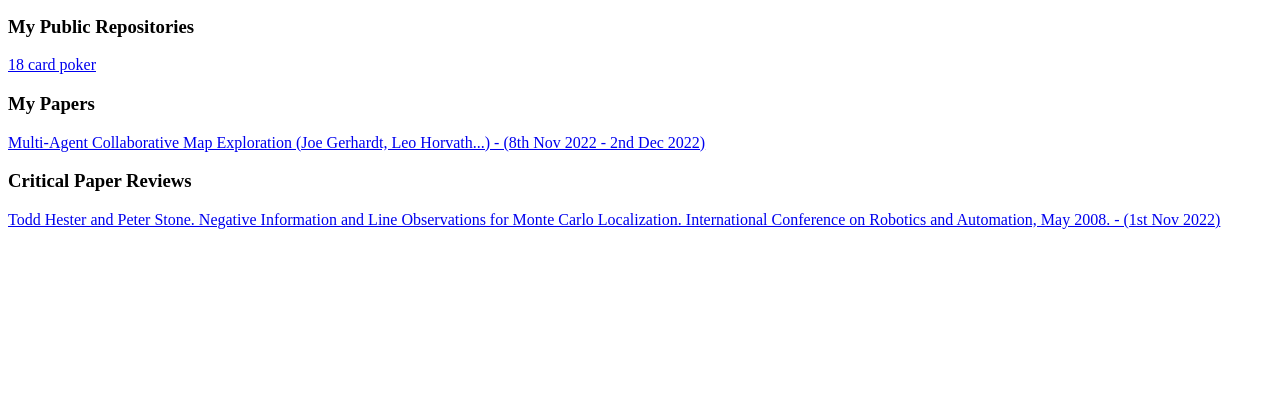
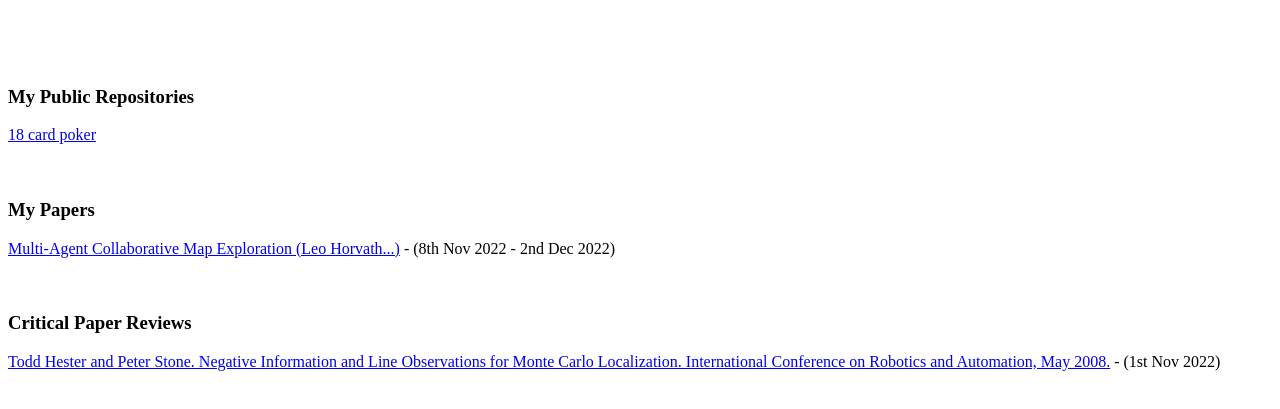
Before and after one commit to joegerhardt/joegerhardt.github.io, a plain HTML site: page index.html in a window 1280 px wide. Shown: the part 101-510 px from the top of the page. Drawn offline with Linux system fonts and the light colour scheme.

Commit message:
Update index.html

```diff
--- a/index.html
+++ b/index.html
@@ -9,22 +9,28 @@
         This is a portfolio of my work
     </p>
 
+    <br><br><br>
+
     <h3>
         My Public Repositories
     </h3>
 
     <a href="https://github.com/joegerhardt/18-card-poker" target="_blank">18 card poker</a>
 
+    <br><br><br>
+
     <h3>
         My Papers
     </h3>
 
-    <a href="./files/group_project.pdf">Multi-Agent Collaborative Map Exploration (Joe Gerhardt, Leo Horvath...) - (8th Nov 2022 - 2nd Dec 2022)</a>
+    <a href="./files/group_project.pdf" target="_blank">Multi-Agent Collaborative Map Exploration (Leo Horvath...)</a> - (8th Nov 2022 - 2nd Dec 2022)
+
+    <br><br><br>
 
     <h3>
         Critical Paper Reviews
     </h3>
 
-    <a href="./files/critical_report_1.pdf">Todd Hester and Peter Stone. Negative Information and Line Observations for Monte Carlo Localization. International Conference on Robotics and Automation, May 2008. - (1st Nov 2022)</a>
+    <a href="./files/critical_report_1.pdf" target="_blank">Todd Hester and Peter Stone. Negative Information and Line Observations for Monte Carlo Localization. International Conference on Robotics and Automation, May 2008.</a> - (1st Nov 2022)
 </body>
 </html>
```
